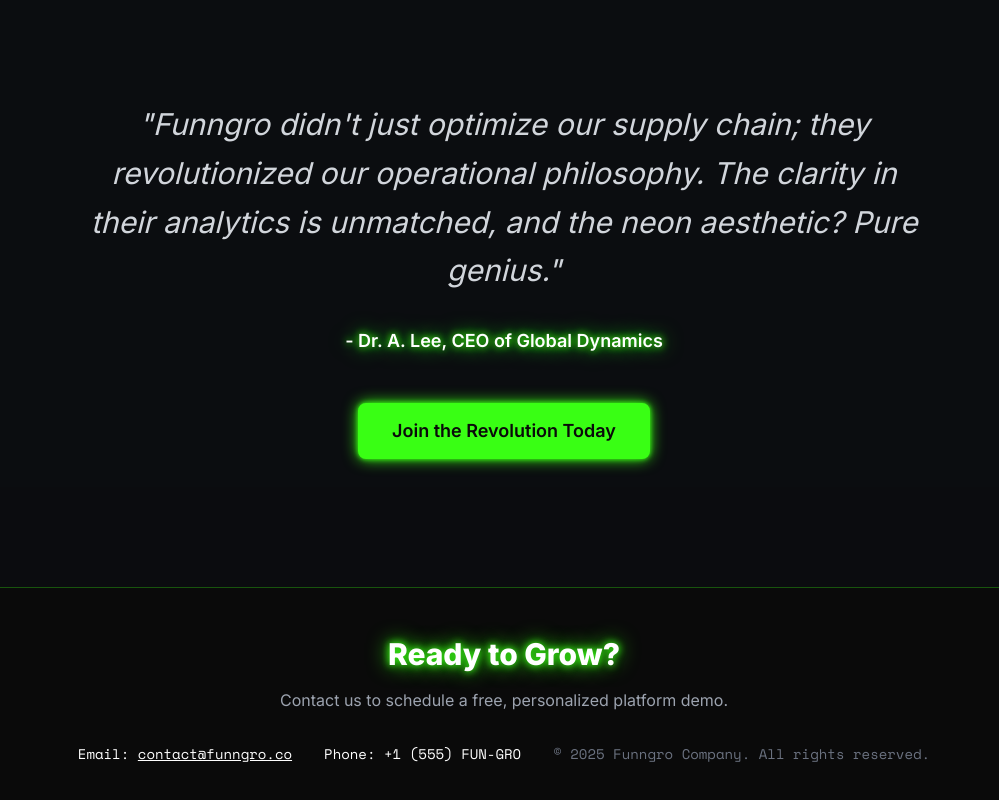
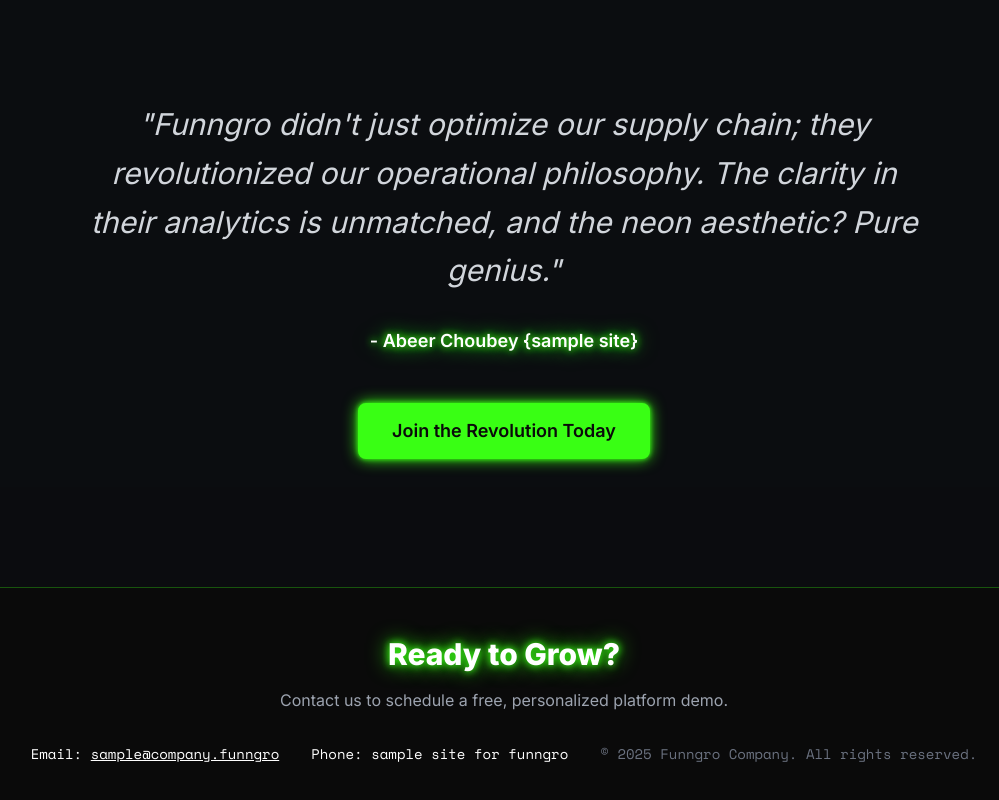
Before and after one commit to abeerchoubey/fun-comp-sample-1, a plain HTML site: page index.html in a window 1280 px wide. Shown: the part 1800-2600 px from the top of the page, without its empty margins (136-1135 px from the left). Drawn offline with nearby package versions, Linux system fonts and the light colour scheme.

Commit message:
Update footer contact information and heading

```diff
--- a/index.html
+++ b/index.html
@@ -135,7 +135,7 @@
         <section id="features" class="py-20 md:py-32">
             <div class="max-w-7xl mx-auto px-4 sm:px-6 lg:px-8">
                 <h2 class="text-5xl font-extrabold text-center mb-16 animate-on-scroll">
-                    The \textbf{Future} of Business Integration
+                    The Future of Business Integration
                 </h2>
 
                 <div class="grid grid-cols-1 md:grid-cols-3 gap-10">
@@ -171,7 +171,7 @@
                 <blockquote class="text-3xl italic font-light leading-relaxed text-gray-300 mb-8">
                     "Funngro didn't just optimize our supply chain; they revolutionized our operational philosophy. The clarity in their analytics is unmatched, and the neon aesthetic? Pure genius."
                 </blockquote>
-                <p class="text-lg font-semibold neon-text">- Dr. A. Lee, CEO of Global Dynamics</p>
+                <p class="text-lg font-semibold neon-text">- Abeer Choubey {sample site}</p>
                 <div class="mt-12">
                     <a href="#contact" class="inline-flex items-center justify-center px-8 py-3 text-lg font-semibold rounded-lg bg-neon-green text-dark-bg neon-border hover:bg-white transition duration-300">
                         Join the Revolution Today
@@ -186,8 +186,8 @@
                 <h3 class="text-3xl font-bold mb-4 neon-text">Ready to Grow?</h3>
                 <p class="text-gray-400 mb-8">Contact us to schedule a free, personalized platform demo.</p>
                 <div class="flex flex-col sm:flex-row justify-center space-y-4 sm:space-y-0 sm:space-x-8 text-sm font-mono">
-                    <p class="text-white hover:text-neon-green transition duration-300">Email: <a href="mailto:contact@funngro.co" class="underline">contact@funngro.co</a></p>
-                    <p class="text-white hover:text-neon-green transition duration-300">Phone: +1 (555) FUN-GRO</p>
+                    <p class="text-white hover:text-neon-green transition duration-300">Email: <a href="mailto:sample@company.funngro" class="underline">sample@company.funngro</a></p>
+                    <p class="text-white hover:text-neon-green transition duration-300">Phone: sample site for funngro</p>
                     <p class="text-gray-500">&copy; 2025 Funngro Company. All rights reserved.</p>
                 </div>
             </div>
```
